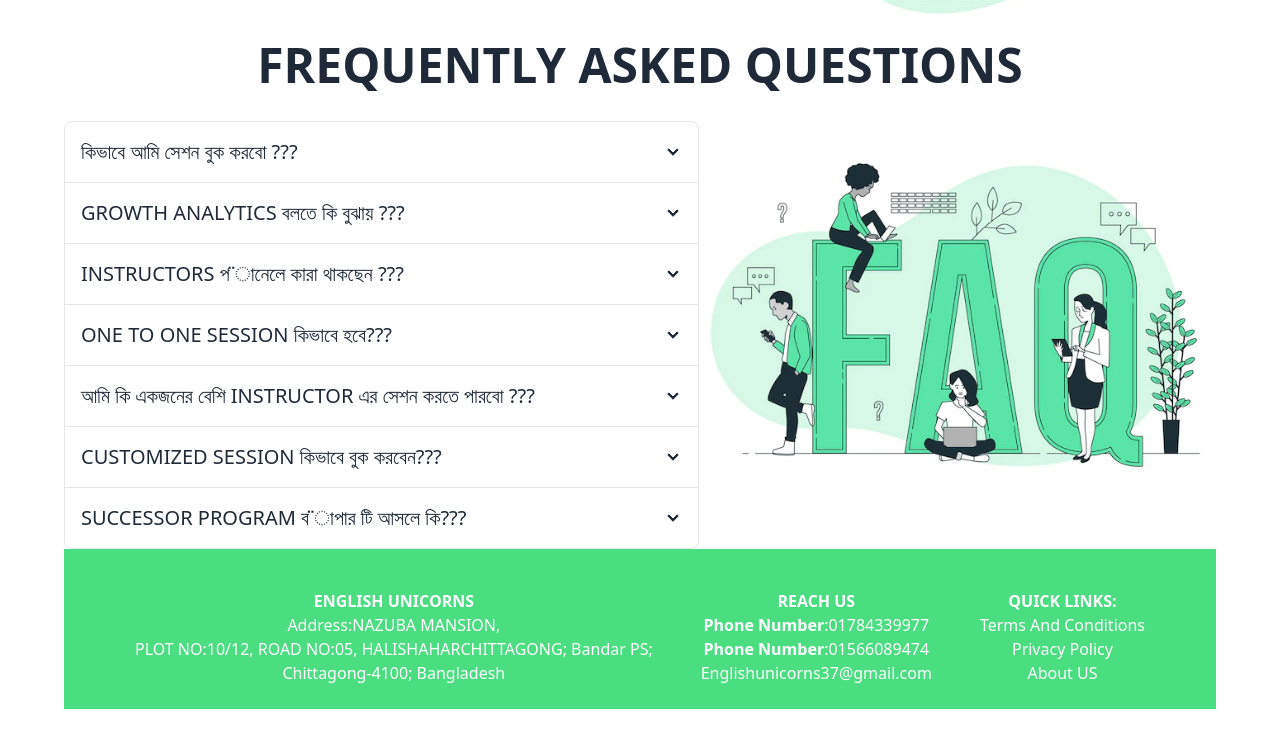
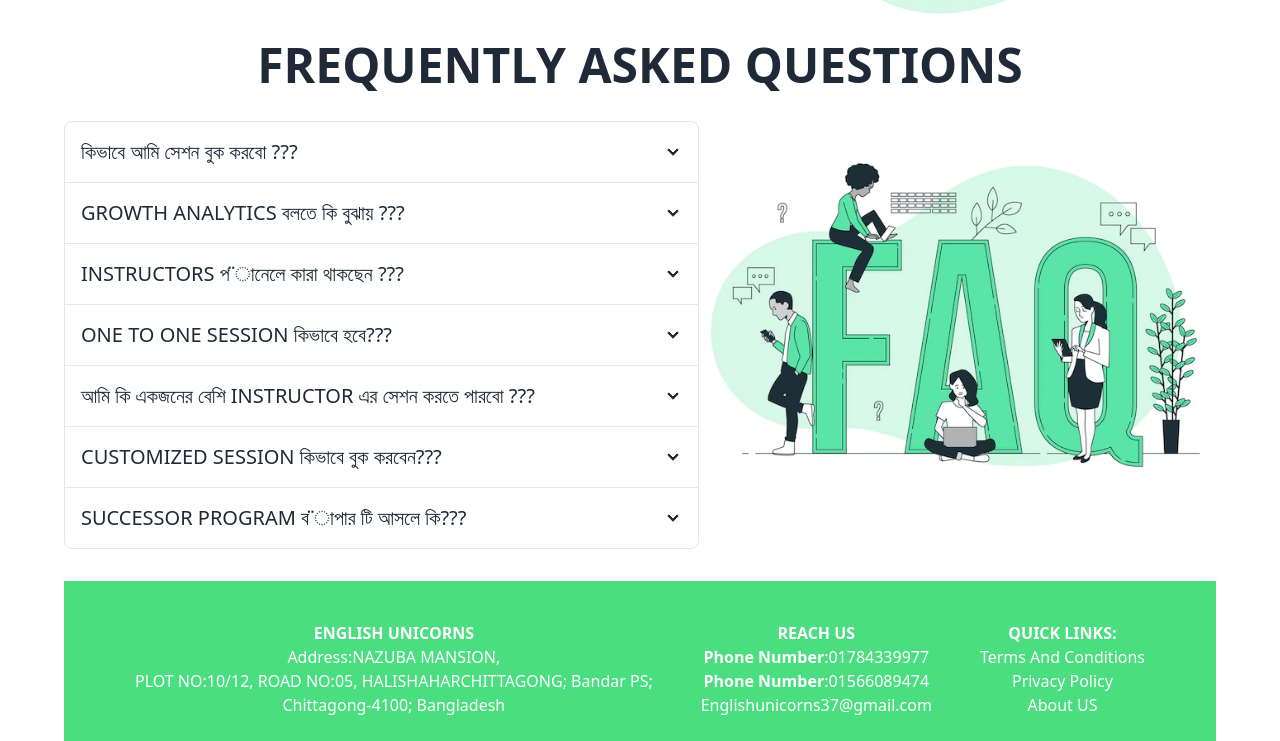
Before and after one commit to FaizaBinteAmir/English-Unicorns-Draft-repo, a plain HTML site: page index.html in a window 1280 px wide. Shown: the part 1860-2601 px from the top of the page. Before the commit the page ends 2569 px from the top, so only its background shows below. Drawn offline with nearby package versions, Linux system fonts and the light colour scheme.

Commit message:
my commit

```diff
--- a/index.html
+++ b/index.html
@@ -198,7 +198,7 @@
 
     </main>
 
-<footer class="bg-green-400 text-white h-40 pb-12 flex justify-center items-center">
+<footer class="bg-green-400 text-white h-40 pb-12 flex justify-center items-center mt-8">
     <div class="flex flex-1 mt-16 gap-12 text-center justify-center">
         <div>
     <h1 class="font-bold">ENGLISH UNICORNS</h1>
```
